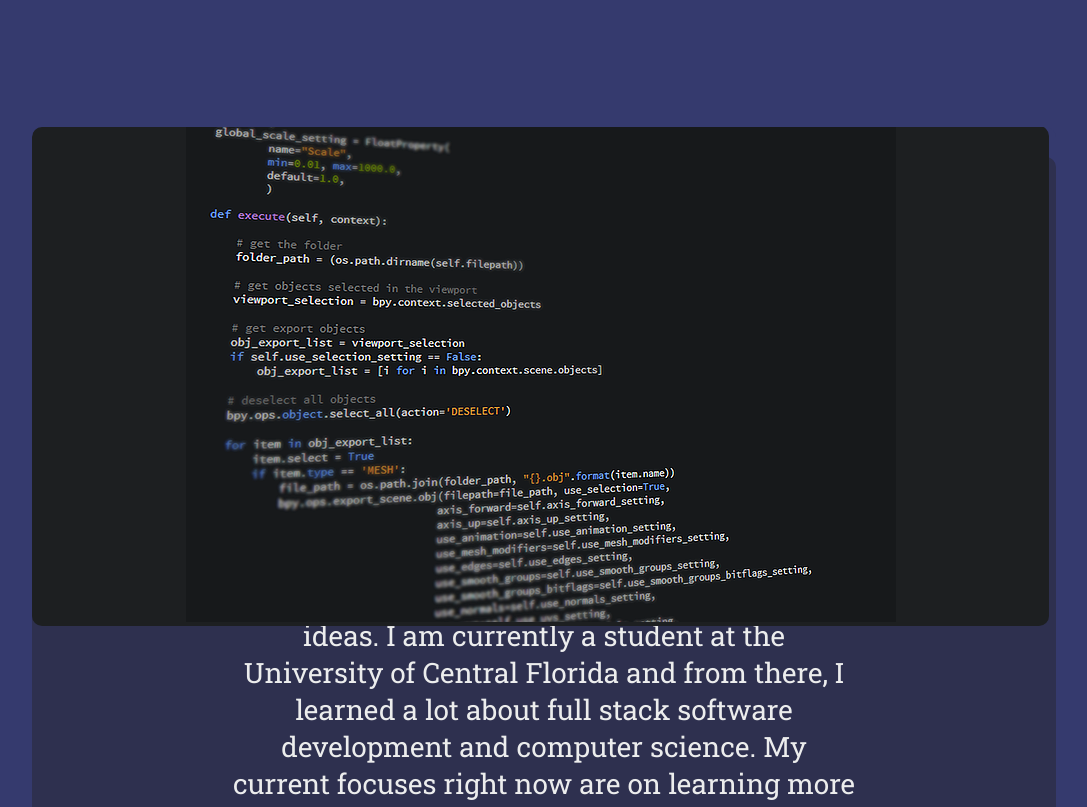
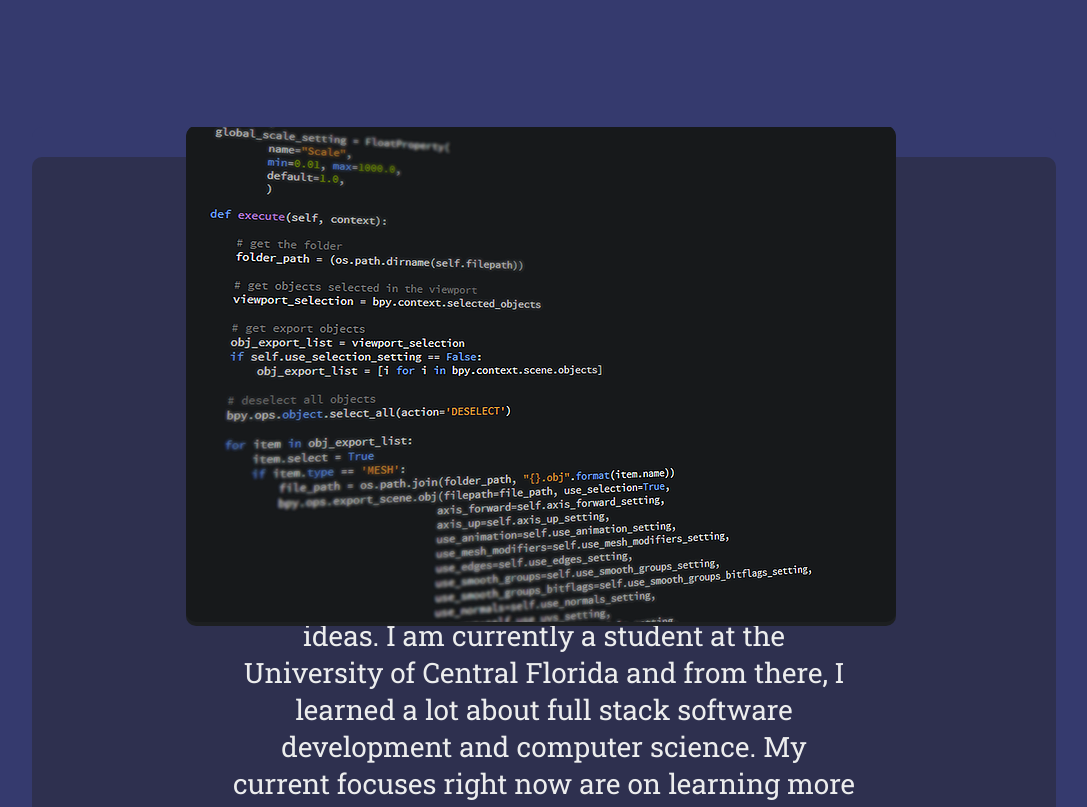
Before and after one commit to N00dles123/N00dles123.github.io, a React (Create React App) app: page / in a window 1280 px wide. Shown: the part 760-1567 px from the top of the page, without its empty margins (96-1183 px from the left). Built offline with nearby package versions, Linux system fonts and the light colour scheme.

Commit message:
update css

```diff
--- a/src/App.css
+++ b/src/App.css
@@ -170,6 +170,7 @@
 .aboutImg{
   height: auto;
   width: 100%;
+  border-radius: 10px;
 }
 
 .fill{
@@ -185,10 +186,11 @@
   overflow: hidden;
   position: absolute;
   top: -1px;
-  padding-left: 15%;
-  padding-right: 15%;
+  margin-left: 15%;
+  margin-right: 15%;
   border-radius: 10px;
   background-color: #1D1F21;
+  padding-bottom: 0;
   /*
   margin-top: 5%;
   margin-left: 5%;
```
